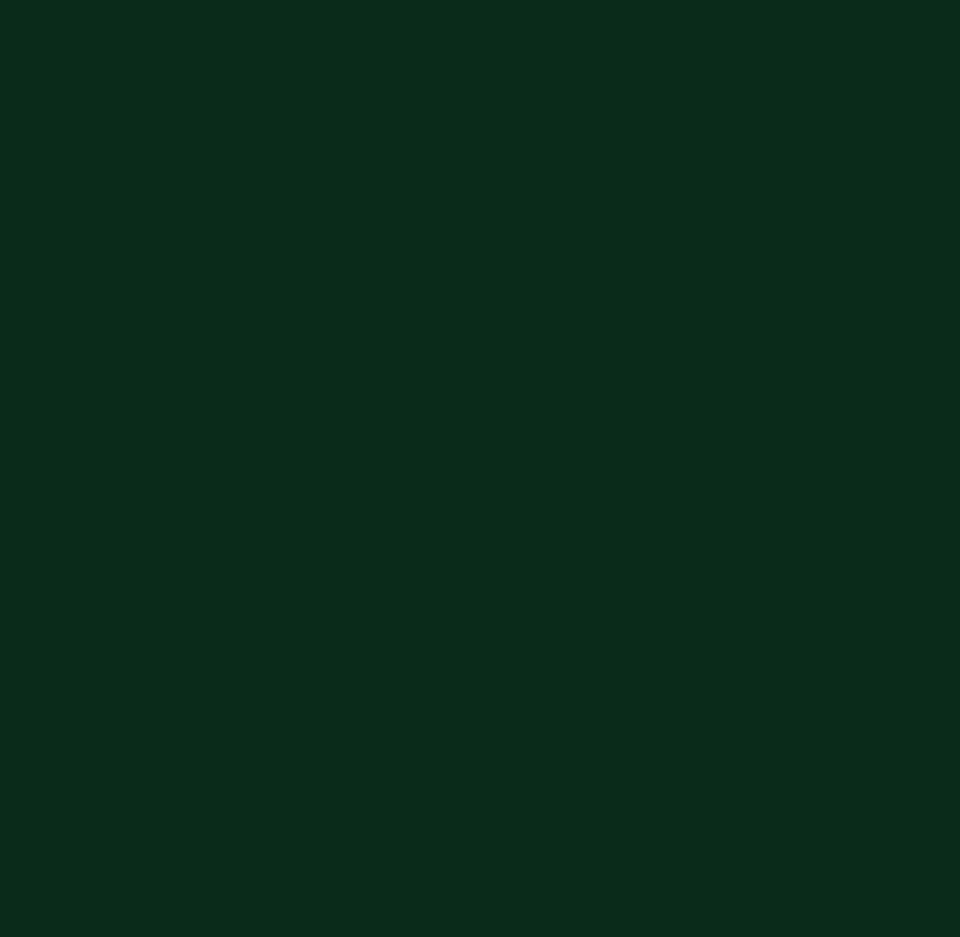
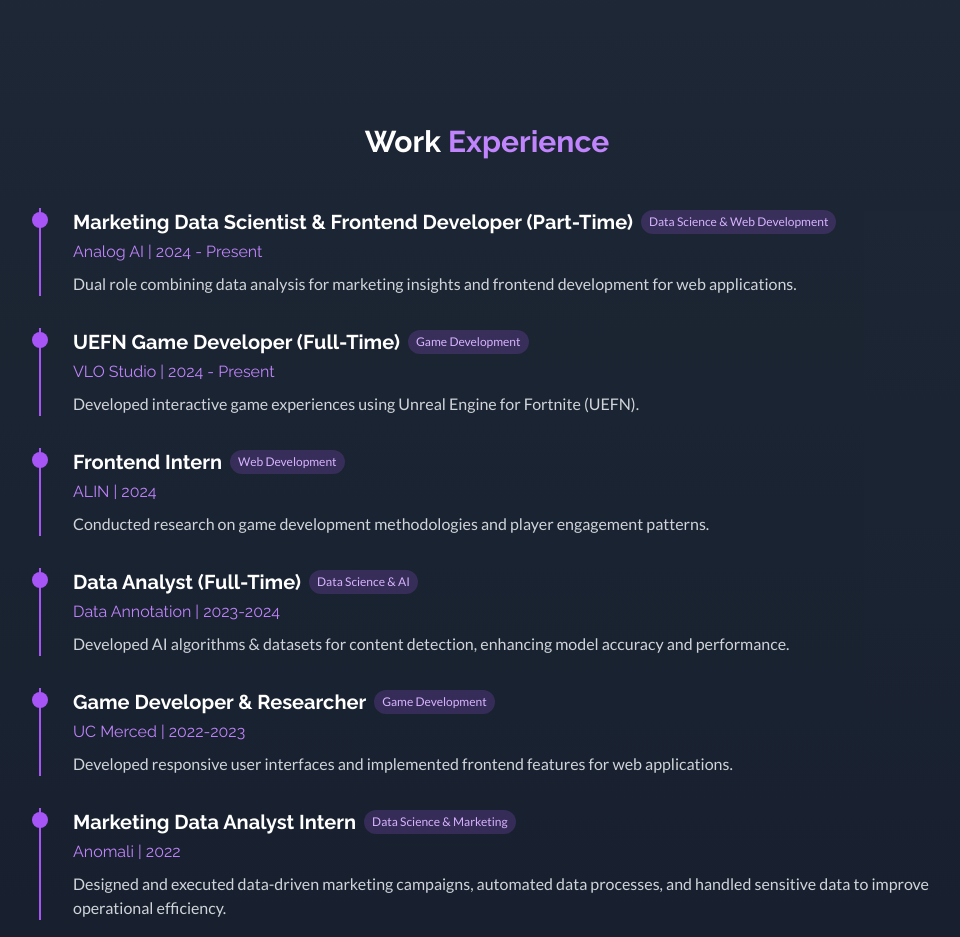
Before and after one commit to Juno-Cheng/juno-cheng.github.io, a Next.js app: page / in a window 1280 px wide. Shown: the part 1860-2797 px from the top of the page, without its empty margins (153-1113 px from the left). Before the commit the page ends 1152 px from the top, so only its background shows below. Built offline with nearby package versions, Linux system fonts and the light colour scheme.

Commit message:
updates - more components

```diff
--- a/app/page.tsx
+++ b/app/page.tsx
@@ -2,6 +2,9 @@ import HeroNEW from "@/components/heroNEW"
 import BaseSection from "@/components/baseUI/baseSection"
 import ExpSection from "@/components/baseUI/experienceSection"
 import AboutSection from "@/components/baseUI/aboutSection"
+import WorkSection from "@/components/baseUI/workSection"
+import ProjectSection from "@/components/baseUI/projectSection"
+import FooterSection from "@/components/baseUI/footerSection"
 import { AnimatedBackground } from "@/components/animated-background"
 import Navbar from "@/components/navbar"
 
@@ -15,6 +18,9 @@ export default function Home() {
       {/* Sections */}
       <BaseSection />
       <ExpSection />
+      <AboutSection />
+      <WorkSection />
+      <FooterSection />
       {/* Other sections */}
     </div>
   )
--- /dev/null
+++ b/components/baseUI/footerSection.tsx
@@ -0,0 +1,66 @@
+"use client"
+
+import type React from "react"
+import {DownloadIcon, GithubIcon, LinkedinIcon, MailIcon, CodeIcon, DBIcon, ServerIcon, GamepadIcon} from "@/components/icons"
+import { useRef } from "react"
+import { motion } from "framer-motion"
+import Link from "next/link"
+import { Button } from "@/components/ui/button"
+
+export default function FooterSection() {
+  const aboutRef = useRef<HTMLDivElement>(null)
+  const experienceRef = useRef<HTMLDivElement>(null)
+  const projectsRef = useRef<HTMLDivElement>(null)
+
+  const scrollToSection = (ref: React.RefObject<HTMLDivElement | null>) => {
+    if (ref.current) {
+      ref.current.scrollIntoView({ behavior: 'smooth' });
+    }
+  }
+
+  return (
+    <div>
+      {/* Contact CTA Section */}
+      <section className="py-20 relative z-10 bg-gray-800/30 dark:bg-gray-800/30">
+        <div className="container mx-auto px-4">
+          <motion.div
+            initial={{ opacity: 0, y: 20 }}
+            whileInView={{ opacity: 1, y: 0 }}
+            transition={{ duration: 0.5 }}
+            viewport={{ once: true }}
+            className="max-w-4xl mx-auto text-center"
+          >
+            <h2 className="text-3xl font-bold mb-6">
+              Looking for a <span className="text-purple-400 dark:text-purple-400">Versatile Developer</span>?
+            </h2>
+            <p className="text-xl text-gray-300 dark:text-gray-300 mb-8">
+              Whether you need data analysis, game development, or web solutions, I&apos;m ready to bring my diverse skill
+              set to your team.
+            </p>
+            <Button size="lg" className="bg-purple-600 hover:bg-purple-700 text-white" asChild>
+              <Link href="/contact">Get In Touch</Link>
+            </Button>
+          </motion.div>
+        </div>
+      </section>
+
+      {/* Footer */}
+      <footer className="py-6 bg-gray-900 dark:bg-gray-900 relative z-10 border-t border-gray-800">
+        <div className="container mx-auto px-4 text-center text-gray-400 dark:text-gray-400">
+          <div className="flex justify-center space-x-6 mb-4">
+            <a href="#" className="text-gray-400 hover:text-purple-400 transition-colors">
+              <GithubIcon />
+            </a>
+            <a href="#" className="text-gray-400 hover:text-purple-400 transition-colors">
+              <LinkedinIcon />
+            </a>
+            <a href="#" className="text-gray-400 hover:text-purple-400 transition-colors">
+              <MailIcon />
+            </a>
+          </div>
+          <p>© {new Date().getFullYear()} Jonathan Cheng. All rights reserved.</p>
+        </div>
+      </footer>
+    </div>
+  )
+}
--- /dev/null
+++ b/components/baseUI/projectSection.tsx
@@ -0,0 +1,64 @@
+"use client"
+
+import type React from "react"
+import {DownloadIcon, GithubIcon, LinkedinIcon, MailIcon, CodeIcon, DBIcon, ServerIcon, GamepadIcon} from "@/components/icons"
+import { useRef } from "react"
+import { motion } from "framer-motion"
+import Link from "next/link"
+import { GameCard } from "@/components/game-card"
+
+import { games } from '@/data/gamesData.js';
+import { useRouter } from "next/navigation"
+import { Button } from "@/components/ui/button"
+
+export default function ProjectSection() {
+  const aboutRef = useRef<HTMLDivElement>(null)
+  const experienceRef = useRef<HTMLDivElement>(null)
+  const projectsRef = useRef<HTMLDivElement>(null)
+
+  return (
+    <div>
+      {/* Projects Section */}
+      <section ref={projectsRef} className="py-20 relative z-10">
+        <div className="container mx-auto px-4">
+          <motion.h2
+            initial={{ opacity: 0, y: 20 }}
+            whileInView={{ opacity: 1, y: 0 }}
+            transition={{ duration: 0.5 }}
+            viewport={{ once: true }}
+            className="text-3xl font-bold mb-4 text-center"
+          >
+            Featured <span className="text-purple-400 dark:text-purple-400">Projects</span>
+          </motion.h2>
+          <motion.p
+            initial={{ opacity: 0, y: 20 }}
+            whileInView={{ opacity: 1, y: 0 }}
+            transition={{ duration: 0.5, delay: 0.2 }}
+            viewport={{ once: true }}
+            className="text-center text-gray-300 dark:text-gray-300 mb-12 max-w-2xl mx-auto"
+          >
+            A selection of my work across different domains, showcasing my versatility and technical range.
+          </motion.p>
+          <div className="grid grid-cols-1 md:grid-cols-2 gap-8 max-w-5xl mx-auto">
+            {games.map((game, index) => (
+              <motion.div
+                key={game.id}
+                initial={{ opacity: 0, y: 20 }}
+                whileInView={{ opacity: 1, y: 0 }}
+                transition={{ duration: 0.5, delay: index * 0.1 }}
+                viewport={{ once: true }}
+              >
+                <GameCard game={game} />
+              </motion.div>
+            ))}
+          </div>
+          <div className="text-center mt-12">
+            <Button className="bg-purple-600 hover:bg-purple-700 text-white" asChild>
+              <Link href="/projects">View All Projects</Link>
+            </Button>
+          </div>
+        </div>
+      </section>
+    </div>
+  )
+}
--- /dev/null
+++ b/components/baseUI/workSection.tsx
@@ -0,0 +1,114 @@
+"use client"
+
+import type React from "react"
+import { useRef } from "react"
+import { motion } from "framer-motion"
+
+
+export default function WorkSection() {
+  const aboutRef = useRef<HTMLDivElement>(null)
+  const experienceRef = useRef<HTMLDivElement>(null)
+  const projectsRef = useRef<HTMLDivElement>(null)
+
+  const scrollToSection = (ref: React.RefObject<HTMLDivElement | null>) => {
+    if (ref.current) {
+      ref.current.scrollIntoView({ behavior: 'smooth' });
+    }
+  }
+
+  const experiences = [
+    {
+      id: 1,
+      company: "Analog AI",
+      position: "Marketing Data Scientist & Frontend Developer (Part-Time)",
+      period: "2024 - Present",
+      description:
+        "Dual role combining data analysis for marketing insights and frontend development for web applications.",
+      category: "Data Science & Web Development",
+    },
+    {
+      id: 2,
+      company: "VLO Studio",
+      position: "UEFN Game Developer (Full-Time)",
+      period: "2024 - Present",
+      description: "Developed interactive game experiences using Unreal Engine for Fortnite (UEFN).",
+      category: "Game Development",
+    },
+    {
+      id: 3,
+      company: "ALIN",
+      position: "Frontend Intern",
+      period: "2024",
+      description: "Conducted research on game development methodologies and player engagement patterns.",
+      category: "Web Development",
+    },
+    {
+      id: 4,
+      company: "Data Annotation",
+      position: "Data Analyst (Full-Time)",
+      period: "2023-2024",
+      description: "Developed AI algorithms & datasets for content detection, enhancing model accuracy and performance.",
+      category: "Data Science & AI",
+    },
+    {
+      id: 5,
+      company: "UC Merced",
+      position: "Game Developer & Researcher",
+      period: "2022-2023",
+      description: "Developed responsive user interfaces and implemented frontend features for web applications.",
+      category: "Game Development",
+    },
+    {
+      id: 6,
+      company: "Anomali",
+      position: "Marketing Data Analyst Intern",
+      period: "2022",
+      description: "Designed and executed data-driven marketing campaigns, automated data processes, and handled sensitive data to improve operational efficiency.",
+      category: "Data Science & Marketing",
+    },
+  ]
+
+
+  return (
+    <div>
+      {/* Work Experience Section */}
+      <section ref={experienceRef} className="py-20 relative z-10 bg-gray-800/30 dark:bg-gray-800/30">
+        <div className="container mx-auto px-4">
+          <motion.h2
+            initial={{ opacity: 0, y: 20 }}
+            whileInView={{ opacity: 1, y: 0 }}
+            transition={{ duration: 0.5 }}
+            viewport={{ once: true }}
+            className="text-3xl font-bold mb-12 text-center"
+          >
+            Work <span className="text-purple-400 dark:text-purple-400">Experience</span>
+          </motion.h2>
+          <div className="max-w-4xl mx-auto">
+            {experiences.map((exp, index) => (
+              <motion.div
+                key={exp.id}
+                initial={{ opacity: 0, x: -50 }}
+                whileInView={{ opacity: 1, x: 0 }}
+                transition={{ duration: 0.5, delay: index * 0.1 }}
+                viewport={{ once: true }}
+                className="mb-8 relative pl-8 border-l-2 border-purple-500"
+              >
+                <div className="absolute w-4 h-4 bg-purple-500 rounded-full -left-[9px] top-1"></div>
+                <div className="flex flex-wrap items-center gap-2 mb-1">
+                  <h3 className="text-xl font-bold text-white dark:text-white">{exp.position}</h3>
+                  <span className="text-xs bg-purple-500/20 text-purple-300 px-2 py-1 rounded-full">
+                    {exp.category}
+                  </span>
+                </div>
+                <h4 className="text-purple-400 dark:text-purple-400 mb-2">
+                  {exp.company} | {exp.period}
+                </h4>
+                <p className="text-gray-300 dark:text-gray-300">{exp.description}</p>
+              </motion.div>
+            ))}
+          </div>
+        </div>
+      </section>
+    </div>
+  )
+}
```
